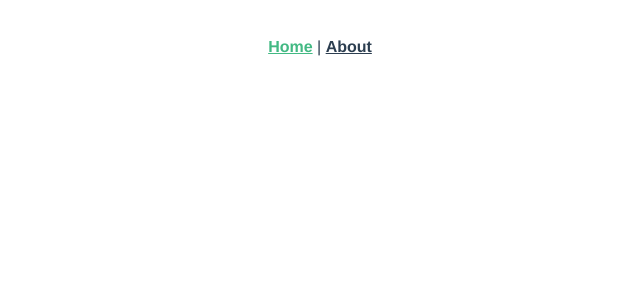
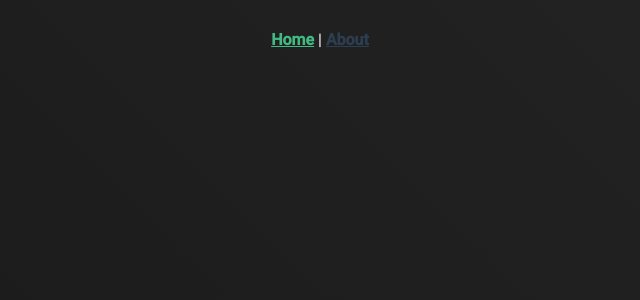
Before and after one commit to aedit/mounty-demo, a Vue app: page / in a window 1280 px wide. Shown: the top 300 px of the page, without its empty margins (320-960 px from the left). Built offline with nearby package versions, Linux system fonts and the light colour scheme.

Commit message:
css reset

```diff
--- a/public/index.html
+++ b/public/index.html
@@ -1,15 +1,24 @@
 <!DOCTYPE html>
 <html lang="">
   <head>
-    <meta charset="utf-8">
-    <meta http-equiv="X-UA-Compatible" content="IE=edge">
-    <meta name="viewport" content="width=device-width,initial-scale=1.0">
-    <link rel="icon" href="<%= BASE_URL %>favicon.ico">
+    <meta charset="utf-8" />
+    <meta http-equiv="X-UA-Compatible" content="IE=edge" />
+    <meta name="viewport" content="width=device-width,initial-scale=1.0" />
+    <link rel="icon" href="<%= BASE_URL %>favicon.ico" />
+    <link rel="preconnect" href="https://fonts.gstatic.com" />
+    <link
+      href="https://fonts.googleapis.com/css2?family=Roboto:wght@300;400;500&display=swap"
+      rel="stylesheet"
+    />
     <title><%= htmlWebpackPlugin.options.title %></title>
   </head>
   <body>
     <noscript>
-      <strong>We're sorry but <%= htmlWebpackPlugin.options.title %> doesn't work properly without JavaScript enabled. Please enable it to continue.</strong>
+      <strong
+        >We're sorry but <%= htmlWebpackPlugin.options.title %> doesn't work
+        properly without JavaScript enabled. Please enable it to
+        continue.</strong
+      >
     </noscript>
     <div id="app"></div>
     <!-- built files will be auto injected -->
--- /dev/null
+++ b/src/assets/sass/_default.scss
@@ -0,0 +1,22 @@
+* {
+  padding: 0;
+  margin: 0;
+  box-sizing: border-box;
+}
+
+html,
+body,
+#app {
+  height: 100%;
+  width: 100%;
+  font-family: 'Roboto', sans-serif;
+  color: white;
+}
+
+#app {
+  background-image: linear-gradient(
+    45deg,
+    var(--background-1),
+    var(--background-2)
+  );
+}
--- /dev/null
+++ b/src/assets/sass/_variables.scss
@@ -0,0 +1,6 @@
+:root {
+  --primary: #03dac6;
+  --secondary: #ffffff;
+  --background-1: #171717;
+  --background-2: #242424;
+}
--- a/src/assets/sass/main.scss
+++ b/src/assets/sass/main.scss
@@ -0,0 +1,2 @@
+@import 'variables';
+@import './default';
```
